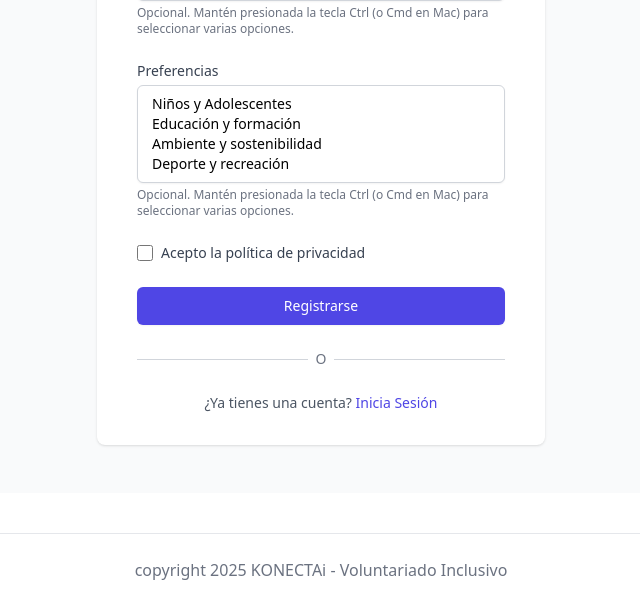
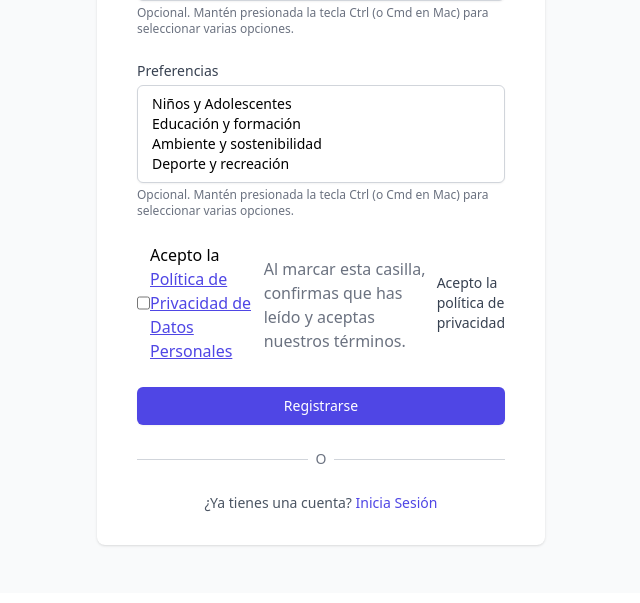
Before and after one commit to dpalominoj/voluntariado-f, a Flask app: page /auth/register in a window 1280 px wide. Shown: the part 929-1532 px from the top of the page, without its empty margins (319-959 px from the left). Before the commit the page ends 1509 px from the top, so only its background shows below. Run offline with Flask 3, Linux system fonts and the light colour scheme; some libraries are stand-ins or nearby versions.

Commit message:
Update register.html

```diff
--- a/view/templates/auth/register.html
+++ b/view/templates/auth/register.html
@@ -99,6 +99,13 @@
 
                 <div class="flex items-center">
                     {{ form.acepto_politica(class="h-4 w-4 text-indigo-600 focus:ring-indigo-500 border-gray-300 rounded") }}
+                    <label for="{{ form.acepto_politica.id }}" class="cursor-pointer">
+                        Acepto la
+                            <a href="{{ url_for('.../documentos', filename='Politica_de_Privacidad.pdf') }}" target="_blank" rel="noopener noreferrer" class="text-indigo-600 underline hover:text-indigo-800">
+                                Política de Privacidad de Datos Personales
+                            </a>
+                    </label>
+                    <p class="text-gray-500 mt-1">Al marcar esta casilla, confirmas que has leído y aceptas nuestros términos.</p>
                     {{ form.acepto_politica.label(class="ml-2 block text-sm text-gray-700") }}
                     {% if form.acepto_politica.errors %}
                         {% for error in form.acepto_politica.errors %}
```
